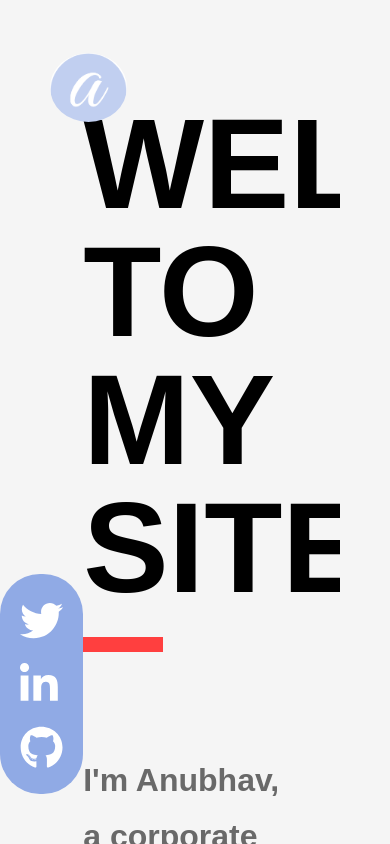
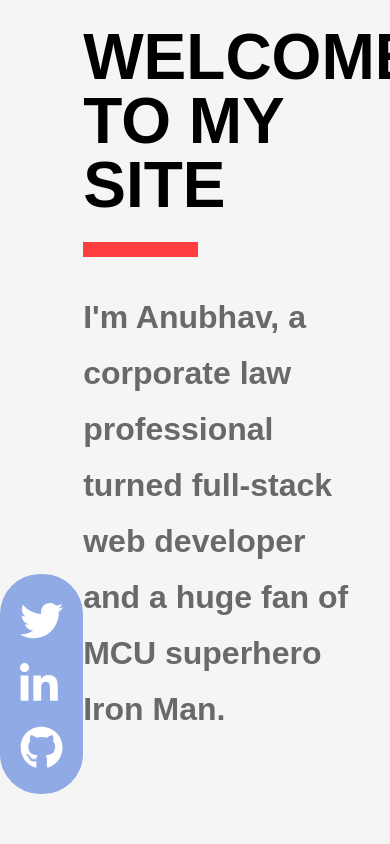
Before and after one commit to Anubhav311/mysite, a React (Create React App) app: page /about in a window 390 px wide. Built offline with nearby package versions, Linux system fonts and the light colour scheme.

Commit message:
made heading responsive on about page

```diff
--- a/src/components/about/about.css
+++ b/src/components/about/about.css
@@ -13,10 +13,38 @@
     padding-right: 15%;
 }
 
+@media (max-width: 900px) {
+    .heading-content-container {
+        margin: 0 15px 0 auto;
+        padding-right: 5%;
+    }
+}
+
+@media (max-width: 900px) {
+    .heading-content-container {
+        margin: 0 0 0 auto;
+        padding-right: 5%;
+    }
+}
+
 .heading {
     font-size: 8rem;
     font-weight: 900;
     margin: 100px auto;
+}
+
+@media (max-width: 900px) {
+    .heading {
+        font-size: 6rem;
+        margin: 50px auto;
+    }
+}
+
+@media (max-width: 700px) {
+    .heading {
+        font-size: 4rem;
+        margin: 25px auto;
+    }
 }
 
 .logo-about {
@@ -29,12 +57,14 @@
     left: 50px;
 }
 
-@media (max-width: 550px) {
+@media (max-width: 700px) {
     .side-nav-about .logo-about {
-      width: 77px;
+      /* width: 77px; */
       margin-top: 3px;
+      left: 10px
     }
   }
+
 .logo-about img {
     width: 100%;
   }
--- a/src/components/about/about.js
+++ b/src/components/about/about.js
@@ -9,9 +9,9 @@ function About() {
     return (
         <div className="about-container">
             <div className="side-nav-about">
-                <div className="logo-about">
-                    <a href="/"><img src={require("../../assets/a.png")} alt="logo" className="name"/></a>
-                </div>
+                {/* <div className="logo-about"> */}
+                    {/* <a href="/"><img src={require("../../assets/a.png")} alt="logo" className="name"/></a> */}
+                {/* </div> */}
                 <div className="about-nav">
                     <div className="social-icons-about-side-nave">
                         <a href="https://twitter.com/anubhav_bhambri" target="_blank" rel="noopener noreferrer">
```
Lines whose indentation alone changed are shown as unchanged.
